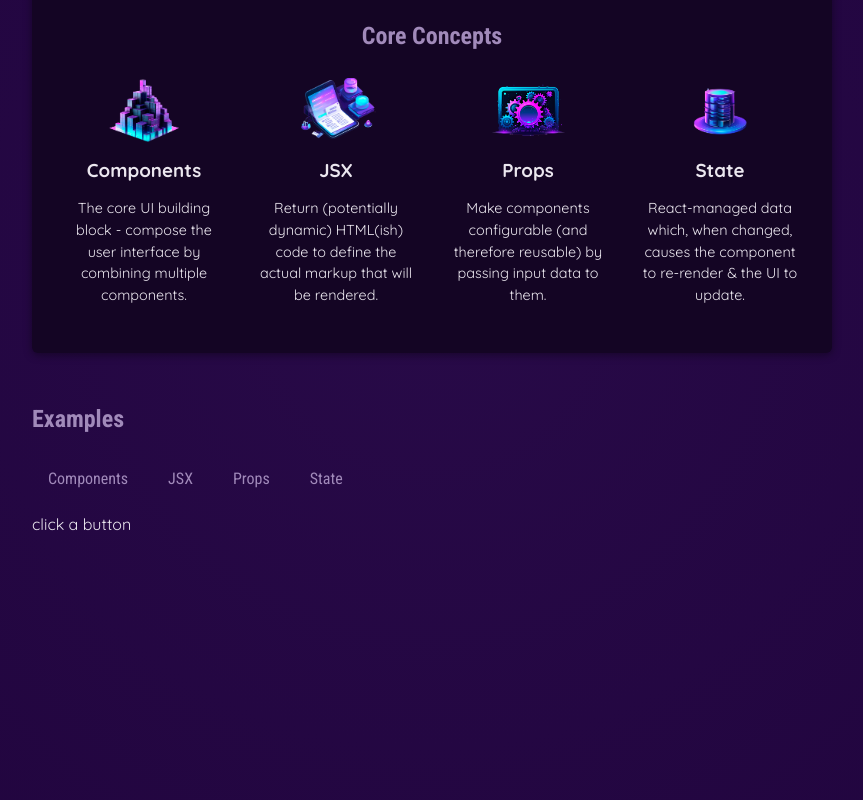
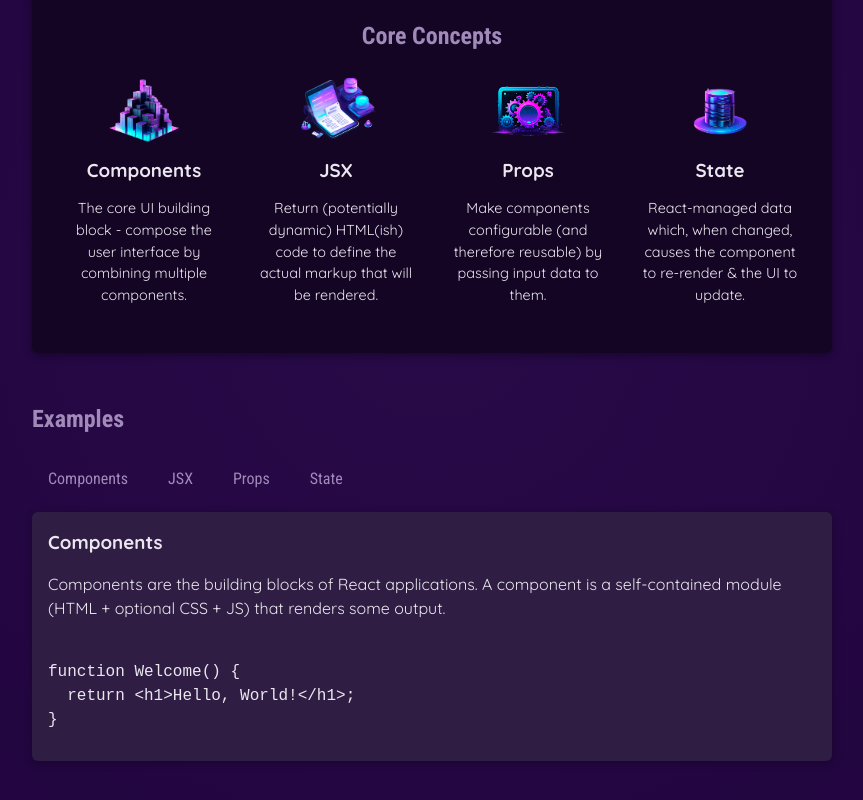
Before and after one commit to Mahedere/JavaScript_Refresher, a React (Vite) app: page / in a window 1280 px wide. Shown: the part 346-1146 px from the top of the page, without its empty margins (208-1071 px from the left). Built offline with nearby package versions, Linux system fonts and the light colour scheme.

Commit message:
State with data

```diff
--- a/src/App.jsx
+++ b/src/App.jsx
@@ -3,13 +3,14 @@
 import { CORE_CONCEPTS } from "./data";
 import Header from "./components/Header/Header";
 import CoreConcept from "./components/CoreConcepts";
-import TabButton from "./components/TabButton"
+import TabButton from "./components/TabButton";
+import { EXAMPLES } from "./data";
 function App() {
-  const [selectedTopic,setSelectedTopic]=useState('click a button')
-  function handleSelect(selectedButton){
-    setSelectedTopic(selectedButton)
-    console.log(selectedTopic)
-}
+  const [selectedTopic, setSelectedTopic] = useState("components");
+  function handleSelect(selectedButton) {
+    setSelectedTopic(selectedButton);
+    console.log(selectedTopic);
+  }
   return (
     <div>
       <Header />
@@ -26,12 +27,20 @@
         <section id="examples">
           <h2>Examples</h2>
           <menu>
-            <TabButton onSelect={()=>handleSelect('component')}>Components</TabButton>
-            <TabButton onSelect={()=>handleSelect('jsx')}>JSX</TabButton>
-            <TabButton onSelect={()=>handleSelect('props')}>Props</TabButton>
-            <TabButton onSelect={()=>handleSelect('state')}>State</TabButton>
+            <TabButton onSelect={() => handleSelect("component")}>
+              Components
+            </TabButton>
+            <TabButton onSelect={() => handleSelect("jsx")}>JSX</TabButton>
+            <TabButton onSelect={() => handleSelect("props")}>Props</TabButton>
+            <TabButton onSelect={() => handleSelect("state")}>State</TabButton>
           </menu>
-          {selectedTopic}
+          <div id="tab-content">
+            <h3>{EXAMPLES[selectedTopic].title}</h3>
+            <p>{EXAMPLES[selectedTopic].description}</p>
+            <pre>
+              <code>{EXAMPLES[selectedTopic].code}</code>
+            </pre>
+          </div>
         </section>
       </main>
     </div>
--- a/src/data.js
+++ b/src/data.js
@@ -29,3 +29,54 @@
       'React-managed data which, when changed, causes the component to re-render & the UI to update.',
   },
 ];
+
+export const EXAMPLES = {
+  components: {
+    title: 'Components',
+    description:
+      'Components are the building blocks of React applications. A component is a self-contained module (HTML + optional CSS + JS) that renders some output.',
+    code: `
+function Welcome() {
+  return <h1>Hello, World!</h1>;
+}`,
+  },
+  jsx: {
+    title: 'JSX',
+    description:
+      'JSX is a syntax extension to JavaScript. It is similar to a template language, but it has full power of JavaScript (e.g., it may output dynamic content).',
+    code: `
+<div>
+  <h1>Welcome {userName}</h1>
+  <p>Time to learn React!</p>
+</div>`,
+  },
+  props: {
+    title: 'Props',
+    description:
+      'Components accept arbitrary inputs called props. They are like function arguments.',
+    code: `
+function Welcome(props) {
+  return <h1>Hello, {props.name}</h1>;
+}`,
+  },
+  state: {
+    title: 'State',
+    description:
+      'State allows React components to change their output over time in response to user actions, network responses, and anything else.',
+    code: `
+function Counter() {
+  const [isVisible, setIsVisible] = useState(false);
+
+  function handleClick() {
+    setIsVisible(true);
+  }
+
+  return (
+    <div>
+      <button onClick={handleClick}>Show Details</button>
+      {isVisible && <p>Amazing details!</p>}
+    </div>
+  );
+}`,
+  },
+};
```
